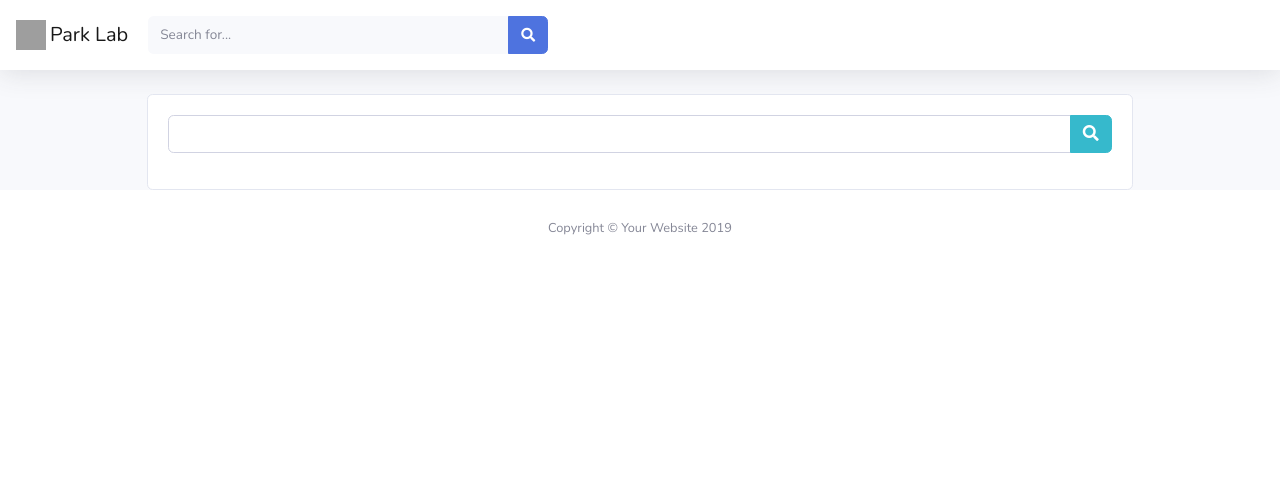
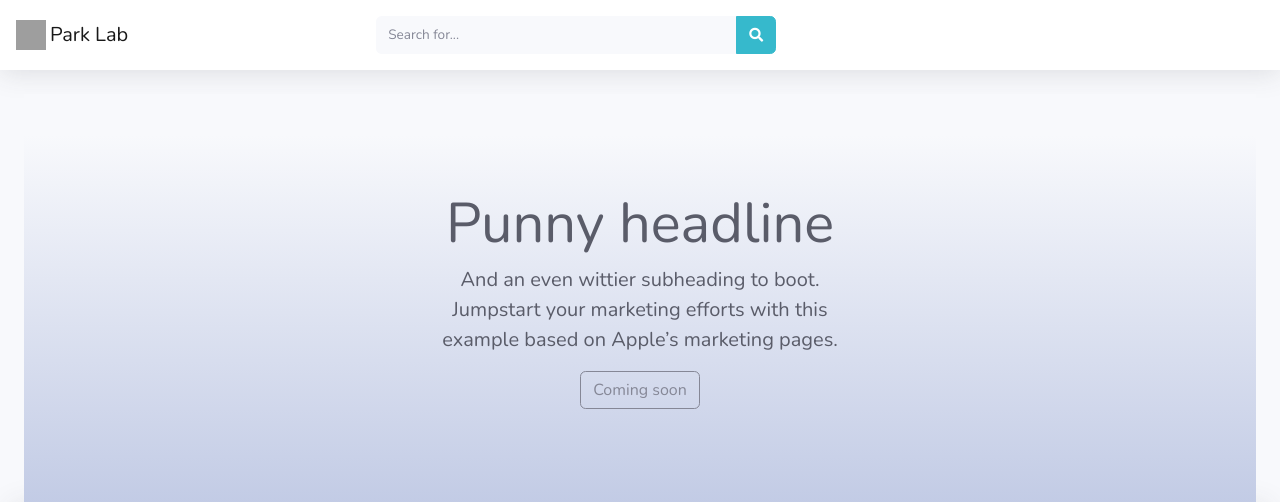
Before and after one commit to benwubenwu/new_kras_project, a Django app: page / in a window 1280 px wide. Shown: the top 502 px of the page. Before the commit the page ends 235 px from the top, so only its background shows below. Run offline with Django 3.2, Linux system fonts and the light colour scheme; some libraries are stand-ins or nearby versions; grey boxes are pictures that could not be loaded.

Commit message:
changed landing page

```diff
--- a/mysite/graphs/templates/graphs/base.html
+++ b/mysite/graphs/templates/graphs/base.html
@@ -49,11 +49,11 @@
           <a class="navbar-brand mr-1" href="{% url 'search' %}">Park Lab</a>
 
           <!-- Topbar Search -->
-          <form class="d-none d-sm-inline-block form-inline mr-auto ml-md-3 my-2 my-md-0 mw-100 navbar-search" action="{% url 'search_results' %}">
+          <form class="d-none d-lg-inline-block form-inline mr-auto ml-auto my-2 my-md-0 mw-100 navbar-search" action="{% url 'search_results' %}">
             <div class="input-group">
               <input type="text" class="form-control bg-light border-0 small" placeholder="Search for..." aria-label="Search" aria-describedby="basic-addon2" name="user_input">
               <div class="input-group-append">
-                <button class="btn btn-primary" type="submit">
+                <button class="btn btn-info" type="submit">
                   <i class="fas fa-search fa-sm"></i>
                 </button>
               </div>
@@ -73,7 +73,7 @@
                   <div class="input-group">
                     <input type="text" class="form-control bg-light border-0 small" placeholder="Search for..." aria-label="Search" aria-describedby="basic-addon2" name="user_input">
                     <div class="input-group-append">
-                      <button class="btn btn-primary" type="submit">
+                      <button class="btn btn-info" type="submit">
                         <i class="fas fa-search fa-sm"></i>
                       </button>
                     </div>
--- a/mysite/graphs/templates/graphs/search.html
+++ b/mysite/graphs/templates/graphs/search.html
@@ -4,21 +4,59 @@
 {% block content%}
 {% load plotly_dash %}
 
-<div class="card mx-auto" style="width: 80%">
-  <form id="search_form" method="get" action="{% url 'search_results' %}">
-    <div class="card-body">
-      <div class="input-group mb-3">
-        <input type="text" class="form-control" aria-describedby="button-addon2" name="user_input">
-        <div class="input-group-append">
-          <button class="btn btn-info" type="submit">
-            <i class="fas fa-search"></i>
-          </button>
-        </div>
-      </div>
-    </div>
-  </form>
+<!-- Main jumbotron for a primary marketing message or call to action -->
+<div class="position-relative overflow-hidden text-center text-dark bg-gradient-light">
+  <div class="col-md-5 p-lg-5 mx-auto my-5">
+    <h1 class="display-4 font-weight-normal">Punny headline</h1>
+    <p class="lead font-weight-normal">And an even wittier subheading to boot. Jumpstart your marketing efforts with this example based on Apple’s marketing pages.</p>
+    <a class="btn btn-outline-secondary" href="#">Coming soon</a>
+  </div>
+</div>
+
+<div class="row text-dark bg-white shadow">
+  <div class="col-xl-6">
+  <h2> Proteogenomic Network Analysis of Context-Specific KRAS Signaling in Mouse-to-Human Cross-Species Translation </h2>
+  <p>Published: September 11, 2019 </p>
+  <p>DOI: <a href="https://doi.org/10.1016/j.cels.2019.07.006">https://doi.org/10.1016/j.cels.2019.07.006</a></p>
+  <br>
+  <h4>Authors</h4>
+  <p>D. K. Brubaker, J.A. Paulo, S. Sheth, E. J. Poulin, O. Popow, B. A. Joughin, S. D. Strasser, A. Starchenko, S. P. Gygi, D. A. Lauffenburger, K. M. Haigis.</p>
+  <br>
+  <h4>Summary</h4>
+  <p>The highest frequencies of KRAS mutations occur in colorectal carcinoma (CRC) and pancreatic ductal adenocarcinoma (PDAC).
+  The ability to target downstream pathways mediating KRAS oncogenicity is limited by an incomplete understanding of the contextual cues modulating the signaling output of activated K-RAS.
+  We performed mass spectrometry on mouse tissues expressing wild-type or mutant Kras to determine how tissue context and genetic background modulate oncogenic signaling.
+  Mutant Kras dramatically altered the proteomes and phosphoproteomes of preneoplastic and neoplastic colons and pancreases in a context-specific manner.
+  We developed an approach to statistically humanize the mouse networks with data from human cancer and identified genes within the humanized CRC and PDAC networks synthetically lethal with mutant KRAS.
+  Our studies demonstrate the context-dependent plasticity of oncogenic signaling, identify non-canonical mediators of KRAS oncogenicity within the KRAS-regulated signaling network,
+  and demonstrate how statistical integration of mouse and human datasets can reveal cross-species therapeutic insights.</p>
+  </div>
+  <div class="col-xl-6">
+  <img src="https://marlin-prod.literatumonline.com/cms/attachment/f316fa4d-23c0-486d-be2e-891ddb07e48e/fx1_lrg.jpg" width="100%" height="100%">
+  </div>
 </div>
 
 
+  <!-- <div class="container">
+    <div class="row">
+      <div class="col-md-4">
+        <h2>Heading</h2>
+        <p>Donec id elit non mi porta gravida at eget metus. Fusce dapibus, tellus ac cursus commodo, tortor mauris condimentum nibh, ut fermentum massa justo sit amet risus. Etiam porta sem malesuada magna mollis euismod. Donec sed odio dui. </p>
+        <p><a class="btn btn-secondary" href="#" role="button">View details &raquo;</a></p>
+      </div>
+      <div class="col-md-4">
+        <h2>Heading</h2>
+        <p>Donec id elit non mi porta gravida at eget metus. Fusce dapibus, tellus ac cursus commodo, tortor mauris condimentum nibh, ut fermentum massa justo sit amet risus. Etiam porta sem malesuada magna mollis euismod. Donec sed odio dui. </p>
+        <p><a class="btn btn-secondary" href="#" role="button">View details &raquo;</a></p>
+      </div>
+      <div class="col-md-4">
+        <h2>Heading</h2>
+        <p>Donec sed odio dui. Cras justo odio, dapibus ac facilisis in, egestas eget quam. Vestibulum id ligula porta felis euismod semper. Fusce dapibus, tellus ac cursus commodo, tortor mauris condimentum nibh, ut fermentum massa justo sit amet risus.</p>
+        <p><a class="btn btn-secondary" href="#" role="button">View details &raquo;</a></p>
+      </div>
+    </div>
 
+    <hr>
+
+  </div> --> <!-- /container -->
 {% endblock %}
--- a/mysite/graphs/templates/graphs/search_results.html
+++ b/mysite/graphs/templates/graphs/search_results.html
@@ -5,7 +5,7 @@
 {% load plotly_dash %}
 
 <div class="card mb-3">
-          <div class="card-header">
+  <div class="card-header text-dark">
     <i class="fas fa-table"></i>
     Search Results</div>
   <div class="card-body">
@@ -20,7 +20,7 @@
             <th>Organism</th>
           </tr>
         </thead>
-                <tbody>
+        <tbody class="text-dark">
         {% for data in all_pro %}
           <tr>
             <td>
```
Lines whose indentation alone changed are shown as unchanged.
